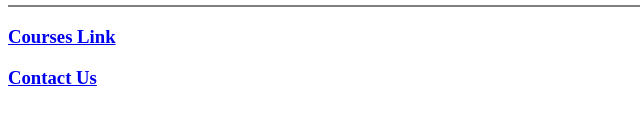
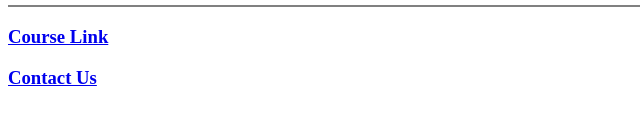
Before and after one commit to joynyue/rubberduck, a plain HTML site: page index.html in a window 1280 px wide. Shown: the part 558-680 px from the top of the page, 0-640 px from the left. Drawn offline with Linux system fonts and the light colour scheme.

Commit message:
minor change

```diff
--- a/index.html
+++ b/index.html
@@ -33,7 +33,7 @@
   </table>
 
   <hr height='50' noshade>
-  <h3><a href="course-link.html"><strong>Courses Link</strong></a></h3>
+  <h3><a href="course-link.html"><strong>Course Link</strong></a></h3>
   <h3><a href="contact-us.html"><strong>Contact Us</strong></a></h3>
 </body>
 
```
